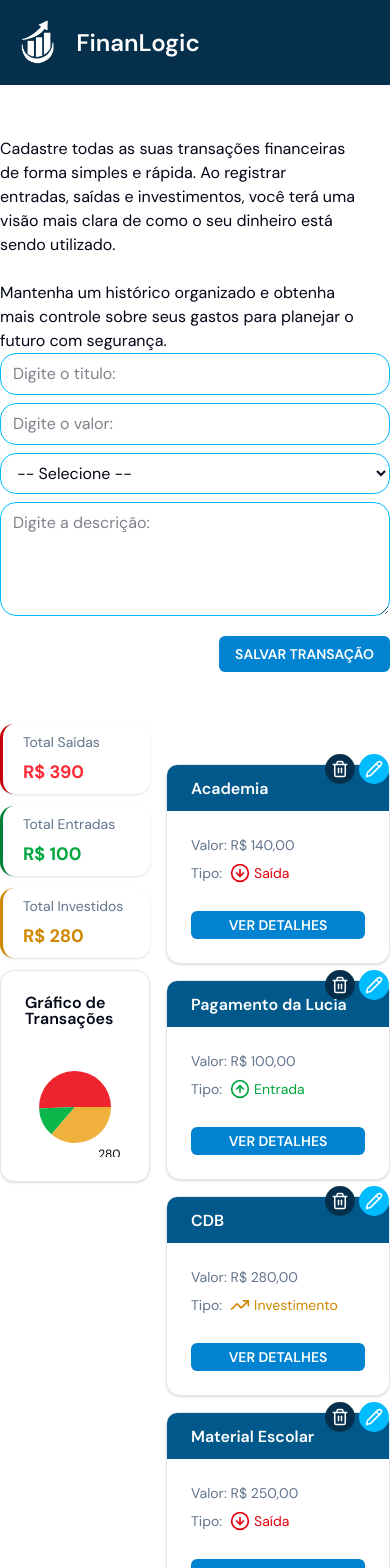
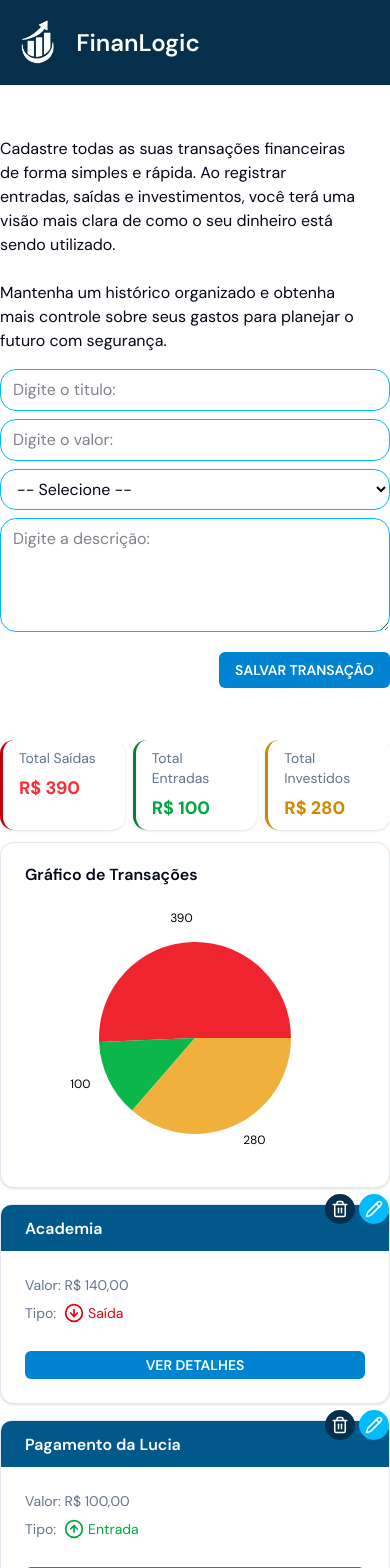
Before and after one commit to giovannaarrais/gerenciador_financas, a React (Vite) app: page /home in a window 390 px wide. Shown: the top 1568 px of the page. Built offline with nearby package versions, Linux system fonts and the light colour scheme.

Commit message:
:lipstick: style:  finalizacao do responsivo da home

```diff
--- a/src/components/AddTransacao.jsx
+++ b/src/components/AddTransacao.jsx
@@ -3,7 +3,7 @@ import Input from "./Input";
 import { toast } from 'react-toastify';
 
 
-function AddTransacao( { props, salvarTransacao }){
+function AddTransacao( { salvarTransacao }){
 
     const [titulo, setTitulo] = useState("")
     const [valor, setValor] = useState("")
@@ -24,7 +24,7 @@ function AddTransacao( { props, salvarTransacao }){
 
     return (
         <section className="grid md:grid-cols-2 my-13 mx-auto">
-            <article className="w-auto mx-auto pr-8">
+            <article className="w-auto mx-auto pr-8 mb-4">
                 Cadastre todas as suas transações financeiras de forma simples e rápida. Ao registrar entradas, saídas e investimentos, você terá uma visão mais clara de como o seu dinheiro está sendo utilizado.
                 <br />
                 <br />
--- a/src/components/Header.jsx
+++ b/src/components/Header.jsx
@@ -1,7 +1,9 @@
 function Header(){
     return(
-        <section id="header" className="bg-sky-950 flex items-center gap-2 py-5 text-white text-2xl  font-semibold ps-5 ">
-                <img className='h-[45px] mr-3' src="../../src/assets/finanlogic_simbolo_white.png" alt="Símbolo Finan" />FinanLogic
+        <section id="header" className="bg-sky-950  py-5 text-white text-2xl  font-semibold ps-5 ">
+                <a href="/home" className="flex items-center gap-2">
+                    <img className='h-[45px] mr-3' src="../../src/assets/finanlogic_simbolo_white.png" alt="Símbolo Finan" />FinanLogic
+                </a>
         </section>
     )
 }
--- a/src/components/ListaTransacoes.jsx
+++ b/src/components/ListaTransacoes.jsx
@@ -34,7 +34,7 @@ function ListaTransacoes( { transacoes, deletarTransacao } ){
 
 
     return (
-        <section className="mt-10 gap-4 grid md:grid-cols-3 sm:grid-cols-2 grid-cols-1  ">
+        <section className="gap-4 grid lg:grid-cols-3 sm:grid-cols-2 grid-cols-1">
             <div className={`${transacoes.length == 0 ? 'block absolute text-sky-500 font-semibold border-0 border-b-1 border-sky-500' : 'hidden'}`}>
                 {transacoes.length == 0 && "Nenhuma Transação encontrada! Cadastre no formulário acima."}
             </div>
--- a/src/components/TotalTransacoes.jsx
+++ b/src/components/TotalTransacoes.jsx
@@ -38,30 +38,30 @@ function TotalTransacoes( { transacoes }){
 
 
     return(
-        <section className="flex-col ">
+        <section className="flex gap-2 ">
             <Card className={"gap-0  p-2  flex-1 border-0 border-l-3 border-red-700 mb-3"}>
-                <CardHeader className={"px-3"}>
+                <CardHeader className={"px-2"}>
                     <CardDescription>Total Saídas</CardDescription>
                 </CardHeader>
-                <CardContent className={"text-red-500 font-bold px-3 text-lg"}>
+                <CardContent className={"text-red-500 font-bold px-2 text-lg"}>
                     <p>R$ {totalSaidas}</p>
                 </CardContent>
             </Card>
 
             <Card className={"gap-0  p-2 flex-1 border-0 border-l-3 border-green-700 mb-3"}>
-                <CardHeader className={"px-3"}>
+                <CardHeader className={"px-2"}>
                     <CardDescription>Total Entradas</CardDescription>
                 </CardHeader>
-                <CardContent className={"text-green-600 font-bold px-3 text-lg"}>
+                <CardContent className={"text-green-600 font-bold px-2 text-lg"}>
                     <p>R$ {totalEntradas}</p>
                 </CardContent>
             </Card>
 
             <Card className={"gap-0  p-2 flex-1 border-0 border-l-3 border-l-3 border-yellow-600 mb-3"}>
-                <CardHeader className={"px-3"}>
+                <CardHeader className={"px-2"}>
                     <CardDescription>Total Investidos</CardDescription>
                 </CardHeader>
-                <CardContent className={"text-yellow-600 font-bold px-3 text-lg"}>
+                <CardContent className={"text-yellow-600 font-bold px-2 text-lg"}>
                     <p>R$ {totalInvestimentos}</p>
                 </CardContent>
             </Card>
--- a/src/pages/Home.jsx
+++ b/src/pages/Home.jsx
@@ -71,12 +71,9 @@ function Home(){
                     salvarTransacao={salvarTransacao}
                 />
 
-
-                {/* <div><FilterTransacaoes /></div> */}
-
-                <div className='flex gap-4'>
-                    <div className=' lg:max-w-xl'>
-                        <div className='w-[150px]'>
+                <div className='flex md:flex-row flex-col gap-4 mt-6'>
+                    <div className='flex-1 xl:max-w-[400px] md:max-w-[300px]'>
+                        <div className=''>
                             <TotalTransacoes
                                 transacoes={transacoes}
                             />
```
